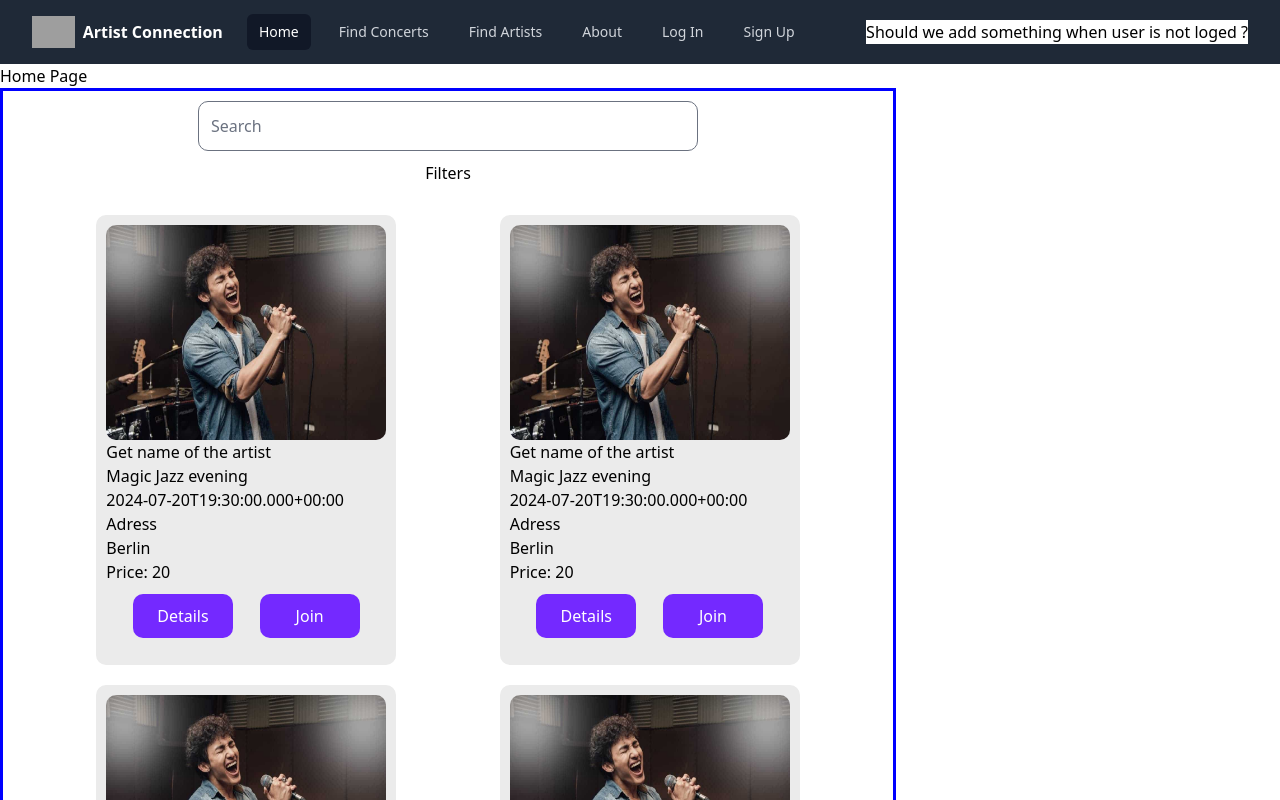
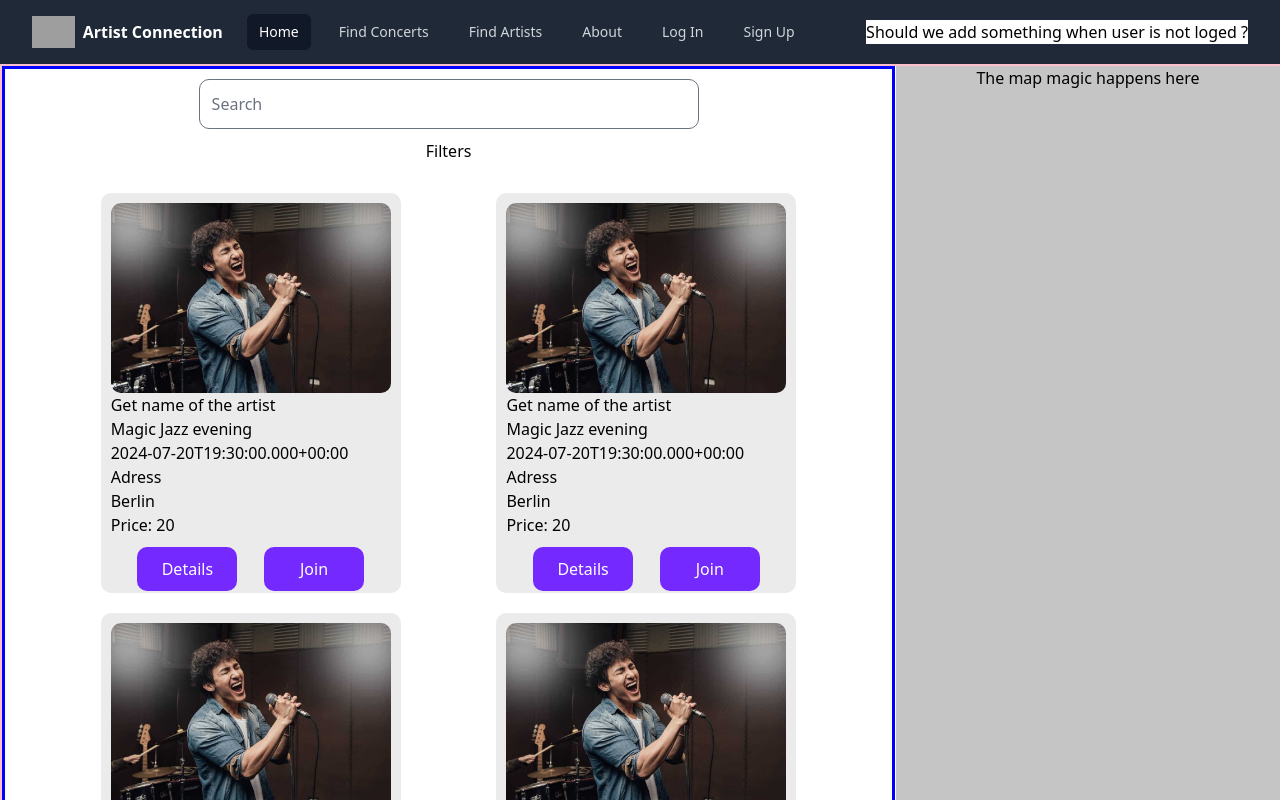
Before and after one commit to mitte-script-society/artist-network-client, a React (Vite) app: page / in a window 1280 px wide. Shown: the top 800 px of the page. Built offline with nearby package versions, Linux system fonts and the light colour scheme; grey boxes are pictures that could not be loaded.

Commit message:
map layout in home

```diff
--- a/src/components/Login.jsx
+++ b/src/components/Login.jsx
@@ -6,7 +6,7 @@ import { AuthContext } from "../context/auth.context";
 
 const API_URL = "http://localhost:5005";
 
-function Login( {turnOff}) {
+function Login( ) {
   const [email, setEmail] = useState("");
   const [password, setPassword] = useState("");
   const [errorMessage, setErrorMessage] = useState(undefined);
@@ -40,6 +40,7 @@ function Login( {turnOff}) {
 
   return (
     <div className="fixed-background-windows">
+
       <div className="LoginPage">
         <button onClick={handleClose}>Close</button>
 
@@ -64,6 +65,7 @@ function Login( {turnOff}) {
         <p>Don't have an account yet?</p>
         <Link to={"/signup"}> Sign Up</Link>
       </div>
+
     </div>
   );
 }
--- a/src/components/Navbar.jsx
+++ b/src/components/Navbar.jsx
@@ -8,7 +8,7 @@ function Navbar() {
   const { isLoggedIn, user, logOutUser, isLogInWindow, setIsLogInWindow } = useContext(AuthContext);
 
   return (
-     <nav className="bg-gray-800">
+     <nav style={{position:"sticky", top:"0", zIndex:"1"  }} className="bg-gray-800">
       <div className="mx-auto max-w-7xl px-2 sm:px-6 lg:px-8">
         <div className="relative flex h-16 items-center justify-between">
           <div className="absolute inset-y-0 left-0 flex items-center sm:hidden">
--- a/src/pages/Home.jsx
+++ b/src/pages/Home.jsx
@@ -5,13 +5,17 @@ import Signup from "./Signup"
 export default function Home() {
 
   return (
-    <>
-    <h1>Home Page</h1>
-    {/* <Login/> */}
-    {/* <Signup/> */}
-    <DisplayConcerts/>
 
-    </>
+    <div className="concerts-main-space">
+
+      <div className="display-concerts-wrapper">
+        <DisplayConcerts/>
+      </div>
+      <div className="map-space">
+        <h1 style={{textAlign:"center"}}>The map magic happens here</h1>
+      </div>
+
+    </div>
 
   )
 
--- a/src/pages/Signup.jsx
+++ b/src/pages/Signup.jsx
@@ -91,9 +91,12 @@ useEffect(() => {
     // If POST request is successful redirect to login page
     // If the request resolves with an error, set the error message in the state
     axios.post(`${API_URL}/auth/signup`, newUser)
-      .then((response) => {
-        console.log(response.data)
-        return axios.post(`${API_URL}/auth/login`, response.data)
+      .then(() => {
+        const body = {
+          email: newUser.email,
+          password: newUser.password
+        }
+        return axios.post(`${API_URL}/auth/login`, body)
       })
       .then((response) => {
         storeToken(response.data.authToken);
--- a/src/styles/DisplayConcerts.css
+++ b/src/styles/DisplayConcerts.css
@@ -1,14 +1,35 @@
+.concerts-main-space {
+ display: flex;
+ position: relative;
+ border: 2px solid pink;
+}
+
+.display-concerts-wrapper {
+ overflow-y: scroll;
+ scrollbar-width: none; /* Firefox */
+ -ms-overflow-style: none;
+ width: 70%;
+
+}
+
+.map-space {
+  width: 30%;
+  height: 100vh;
+  background-color: rgb(197, 197, 197);
+  position: fixed;
+  right: 0;
+
+}
 
 #display-elements {
   display: flex;
   flex-direction: column;
   border: 3px solid blue;
-  width: 70%;
+  width: 100%;
 }
 
 #search-bar-container{
   margin: 10px auto;
-
 }
 #search-bar {
   width: 500px;
@@ -24,16 +45,15 @@
   display: flex;
   justify-content: space-evenly;
   flex-wrap: wrap;
-
 }
 
 .item-list {
   width: 300px;
-  margin: 10px;
-  height: 450px;
+  height: 400px;
   border-radius: 10px;
   background-color: rgb(235, 235, 235);
   padding: 10px;
+  margin: 10px 0;
 }
 
 .concert-card {
--- a/src/styles/Login.css
+++ b/src/styles/Login.css
@@ -7,6 +7,7 @@
   background-color: rgba(23, 23, 23, 0.9);
   height: 100vh;
   width: 100%;
+  z-index: 3;
 }
 
 .LoginPage {
```
